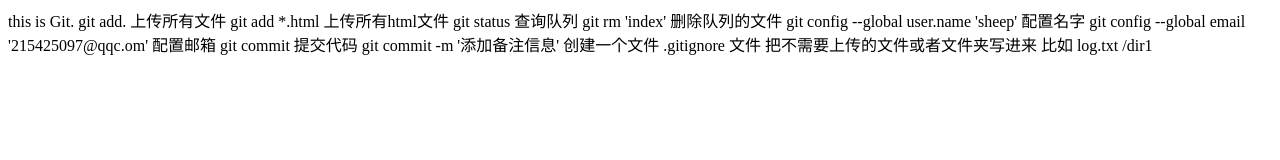
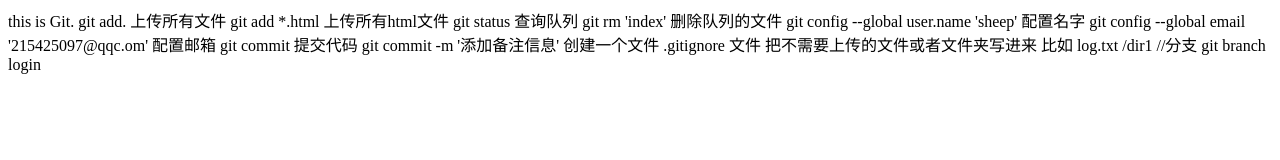
Before and after one commit to mhh931029/homework, a plain HTML site: page index.html in a window 1280 px wide. Drawn offline with Linux system fonts and the light colour scheme.

Commit message:
hello world

```diff
--- a/index.html
+++ b/index.html
@@ -24,5 +24,9 @@
 
 		创建一个文件 .gitignore 文件 把不需要上传的文件或者文件夹写进来 比如  log.txt    /dir1
 
+
+	//分支
+
+	git branch login
 </body>
 </html>
```
